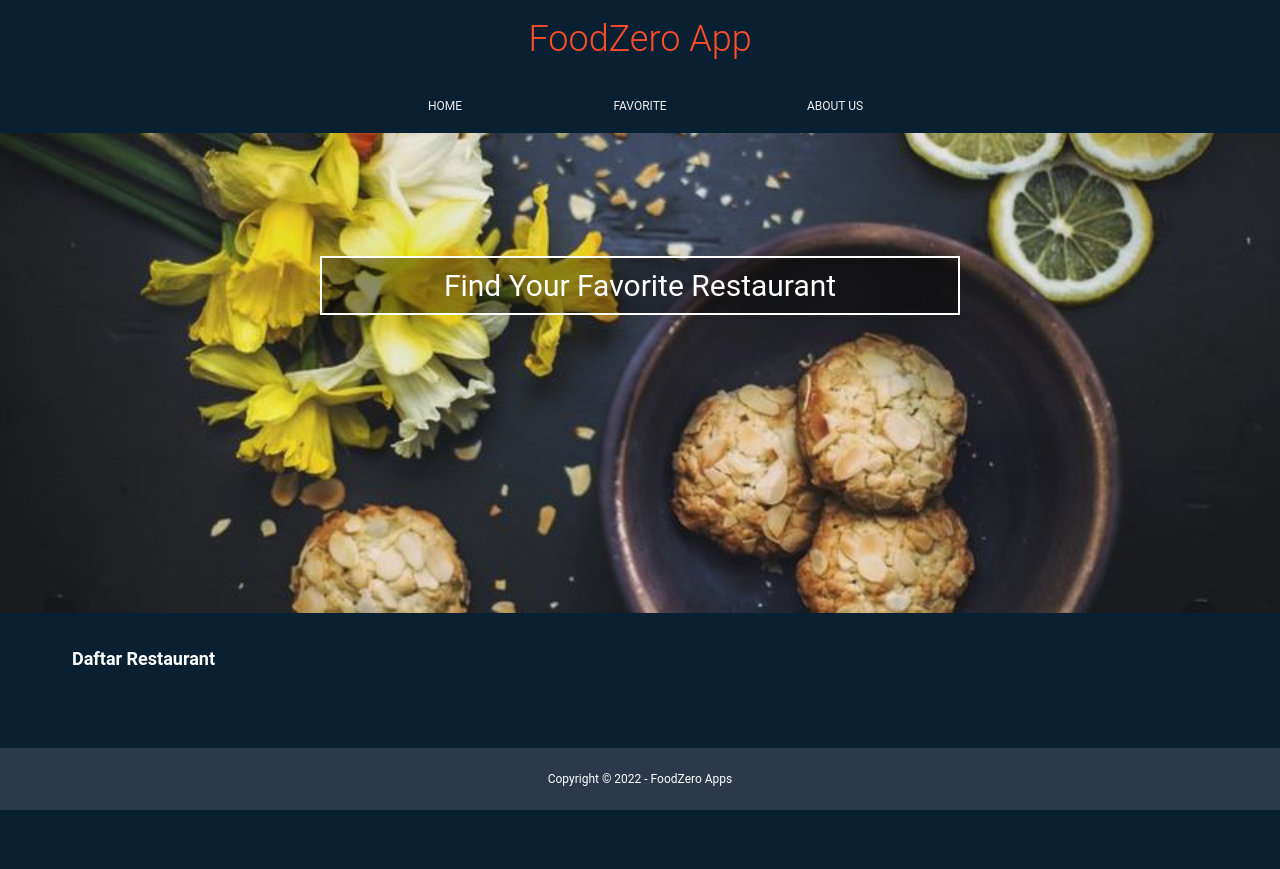
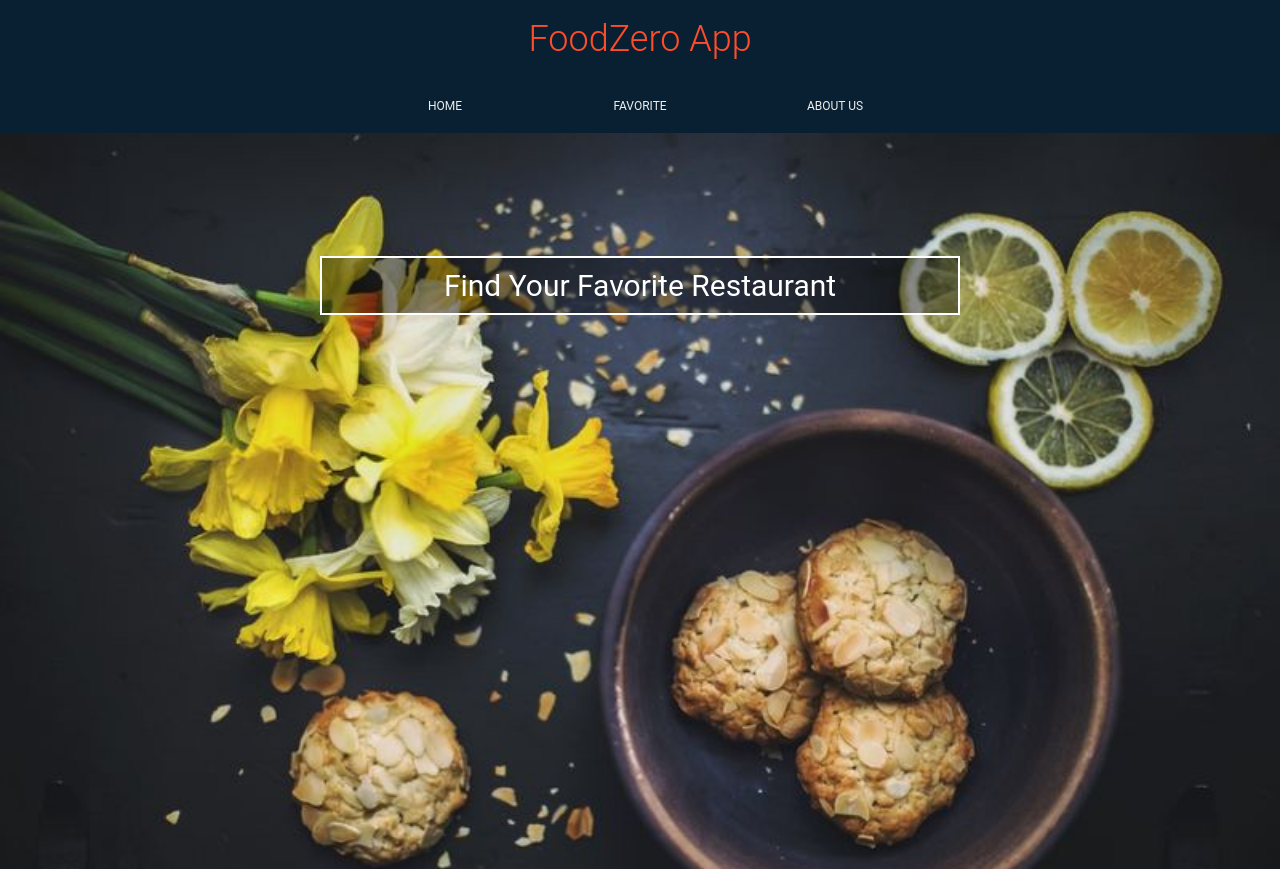
Before and after one commit to ywauran/frontend-foodzero, a website built with webpack: page src/templates/index.html in a window 1280 px wide. Shown: the top 869 px of the page. Before the commit the page ends 810 px from the top, so only its background shows below. Built offline with nearby package versions, Linux system fonts and the light colour scheme; no server answers; files whose address does not match are found by name; what serviceworker-webpack-plugin would draw is missing.

Commit message:
change index.html

```diff
--- a/src/styles/main.css
+++ b/src/styles/main.css
@@ -141,7 +141,7 @@ li {
 
 .hero img{
   width: 100%;
-  max-height: 30rem;
+  height: 50%;
   object-fit: cover;
   position: relative;
 }
```
Also changed, not shown: dist/report.html.
